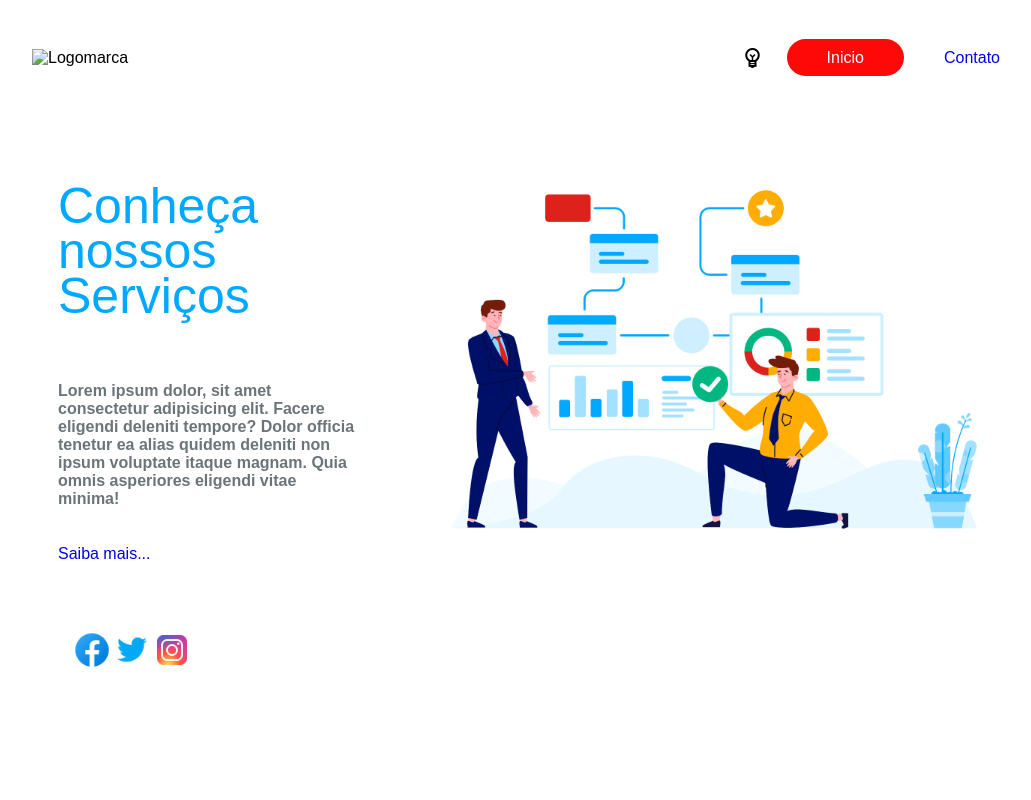
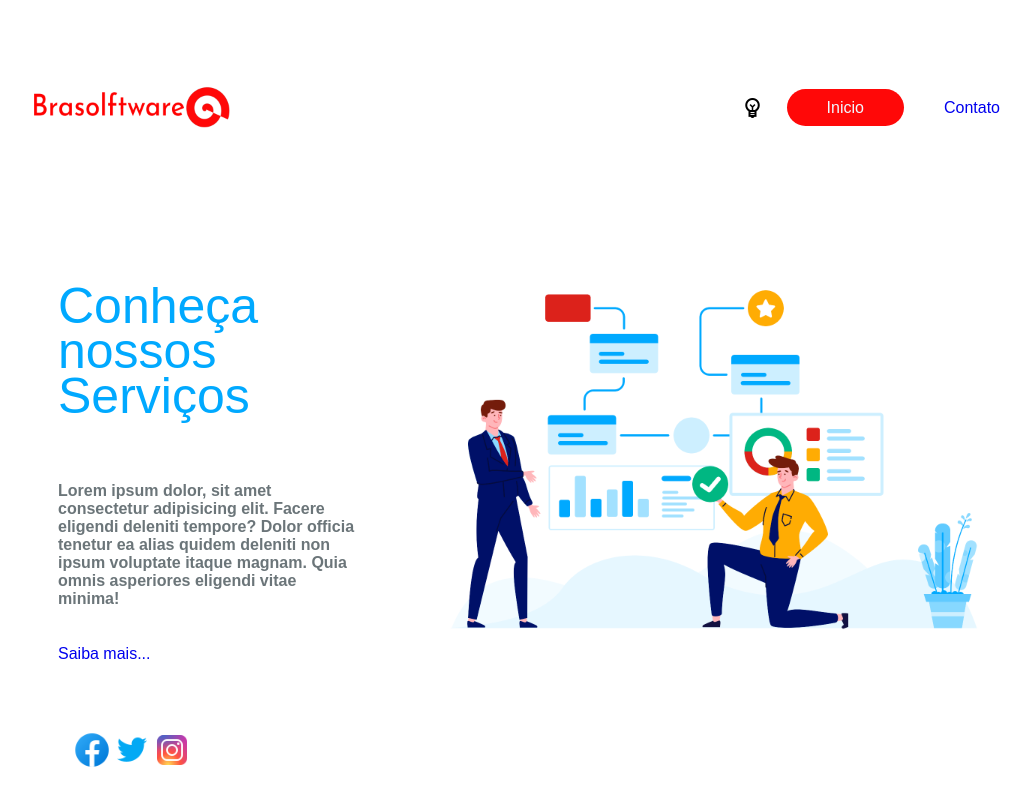
Before and after one commit to samuelikz/bras-solftware-page, a plain HTML site: page index.html in a window 1280 px wide. Shown: the whole page, without its empty margins (104-1135 px from the left). Drawn offline with nearby package versions, Linux system fonts and the light colour scheme.

Commit message:
Alteração da logo

```diff
--- a/index.html
+++ b/index.html
@@ -16,7 +16,7 @@
     <main>
         <head>
             <section class="linha">
-                <img src="./public/pictures/logo.svg" alt="Logomarca" width="200px">
+                <img src="./public/pictures/bitmap.png" alt="Logomarca" width="200px">
 
                 <nav>
                     <ul>
```
Also changed, not shown: public/pictures/logo.svg (added).
